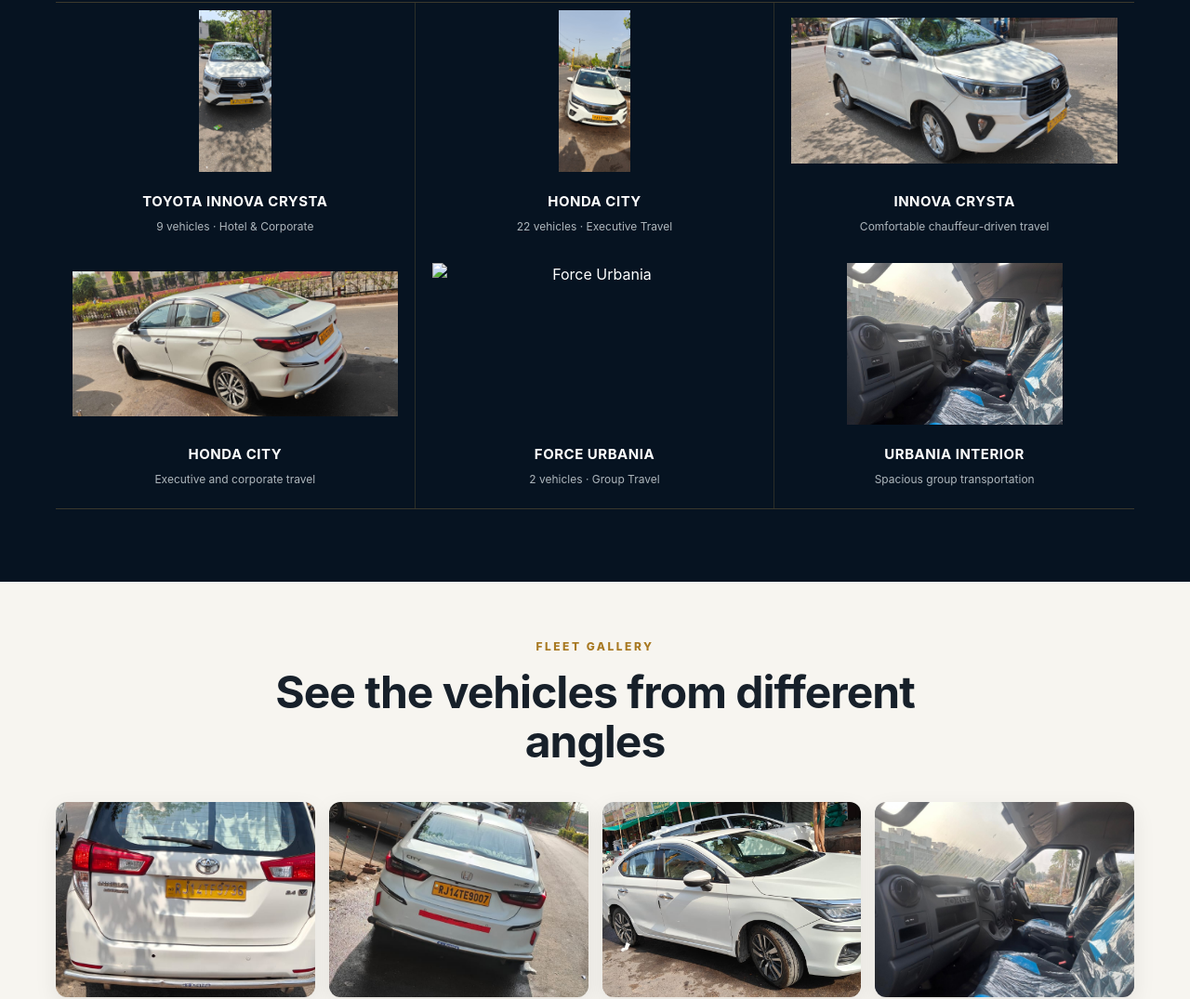
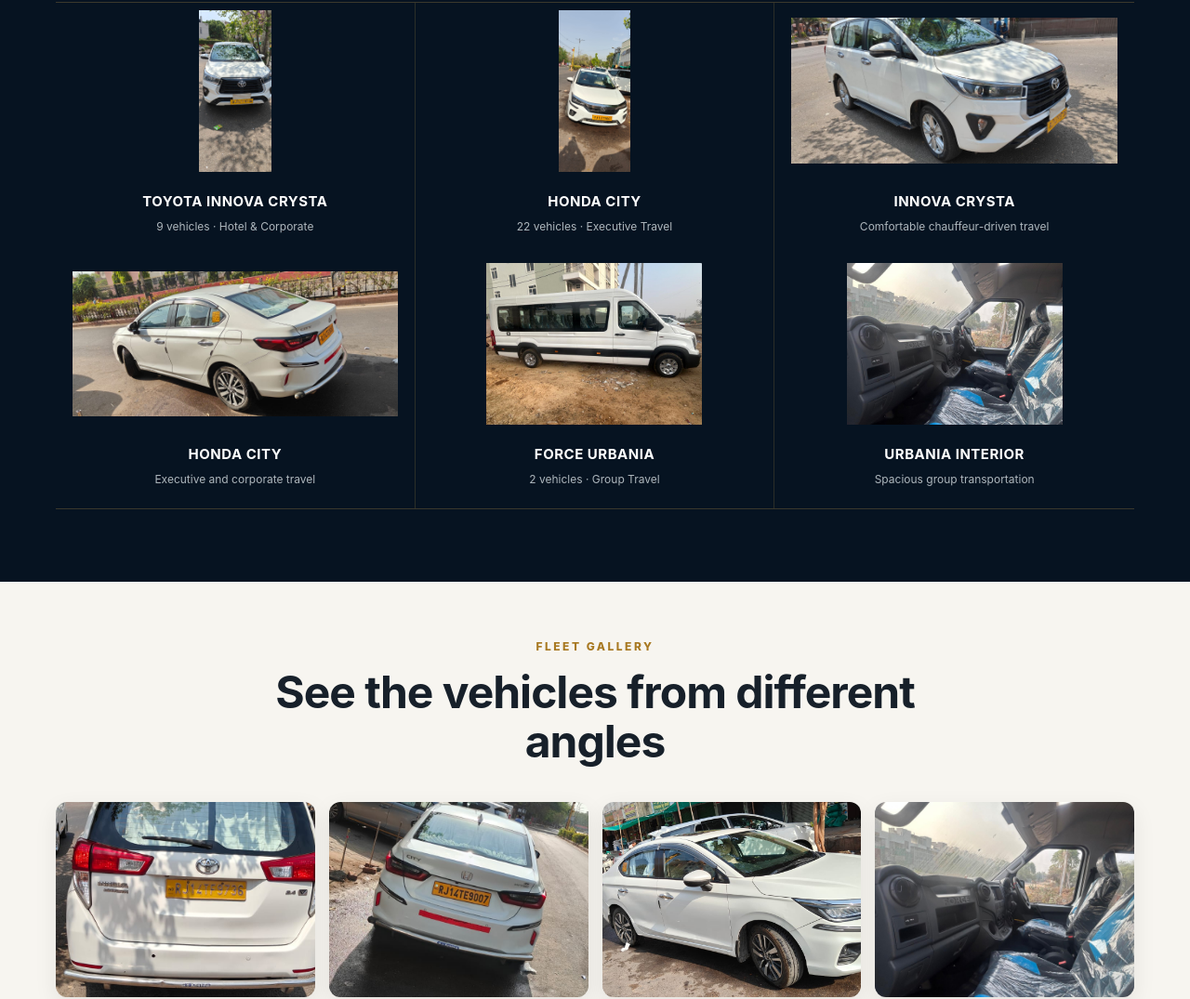
Before and after one commit to 21vyas/jaipur-safari, a plain HTML site: page index.html in a window 1280 px wide. Shown: the part 2239-3314 px from the top of the page at 93% size. Drawn offline with Linux system fonts and the light colour scheme.

Commit message:
Update Urbania fleet image

```diff
--- a/index.html
+++ b/index.html
@@ -44,7 +44,7 @@
 <article class="car-card"><img class="car-photo" src="images/honda city fornt view.jpeg" alt="Honda City front view"><div class="car-info"><h3>Honda City</h3><p>22 vehicles · Executive Travel</p><a href="#enquiry" data-vehicle="Honda City">Enquire for this vehicle →</a></div></article>
 <article class="car-card"><img class="car-photo" src="images/innova 9736_1.jpeg" alt="Toyota Innova Crysta side view"><div class="car-info"><h3>Innova Crysta</h3><p>Comfortable chauffeur-driven travel</p><a href="#enquiry" data-vehicle="Toyota Innova Crysta">Enquire for this vehicle →</a></div></article>
 <article class="car-card"><img class="car-photo" src="images/honda city_side view.jpeg" alt="Honda City side view"><div class="car-info"><h3>Honda City</h3><p>Executive and corporate travel</p><a href="#enquiry" data-vehicle="Honda City">Enquire for this vehicle →</a></div></article>
-<article class="car-card"><img class="car-photo" src="images/force urbania.jpg" alt="Force Urbania"><div class="car-info"><h3>Force Urbania</h3><p>2 vehicles · Group Travel</p><a href="#enquiry" data-vehicle="Urbania">Enquire for this vehicle →</a></div></article>
+<article class="car-card"><img class="car-photo" src="images/urbaniaforce.jpeg" alt="Force Urbania"><div class="car-info"><h3>Force Urbania</h3><p>2 vehicles · Group Travel</p><a href="#enquiry" data-vehicle="Urbania">Enquire for this vehicle →</a></div></article>
 <article class="car-card"><img class="car-photo" src="images/Urbania_driver seat.jpeg" alt="Urbania interior"><div class="car-info"><h3>Urbania Interior</h3><p>Spacious group transportation</p><a href="#enquiry" data-vehicle="Urbania">Enquire for this vehicle →</a></div></article>
 </div></div></section>
 <section class="gallery section-pad"><div class="container"><div class="section-heading center"><p class="eyebrow dark">FLEET GALLERY</p><h2>See the vehicles from different angles</h2></div><div class="gallery-grid"><img src="images/innova back view.jpeg" alt="Innova Crysta rear view"><img src="images/honda city back view.jpeg" alt="Honda City rear view"><img src="images/honda city close view.jpeg" alt="Honda City close view"><img src="images/Urbania_driver seat.jpeg" alt="Urbania driver and passenger area"></div></div></section>
```
